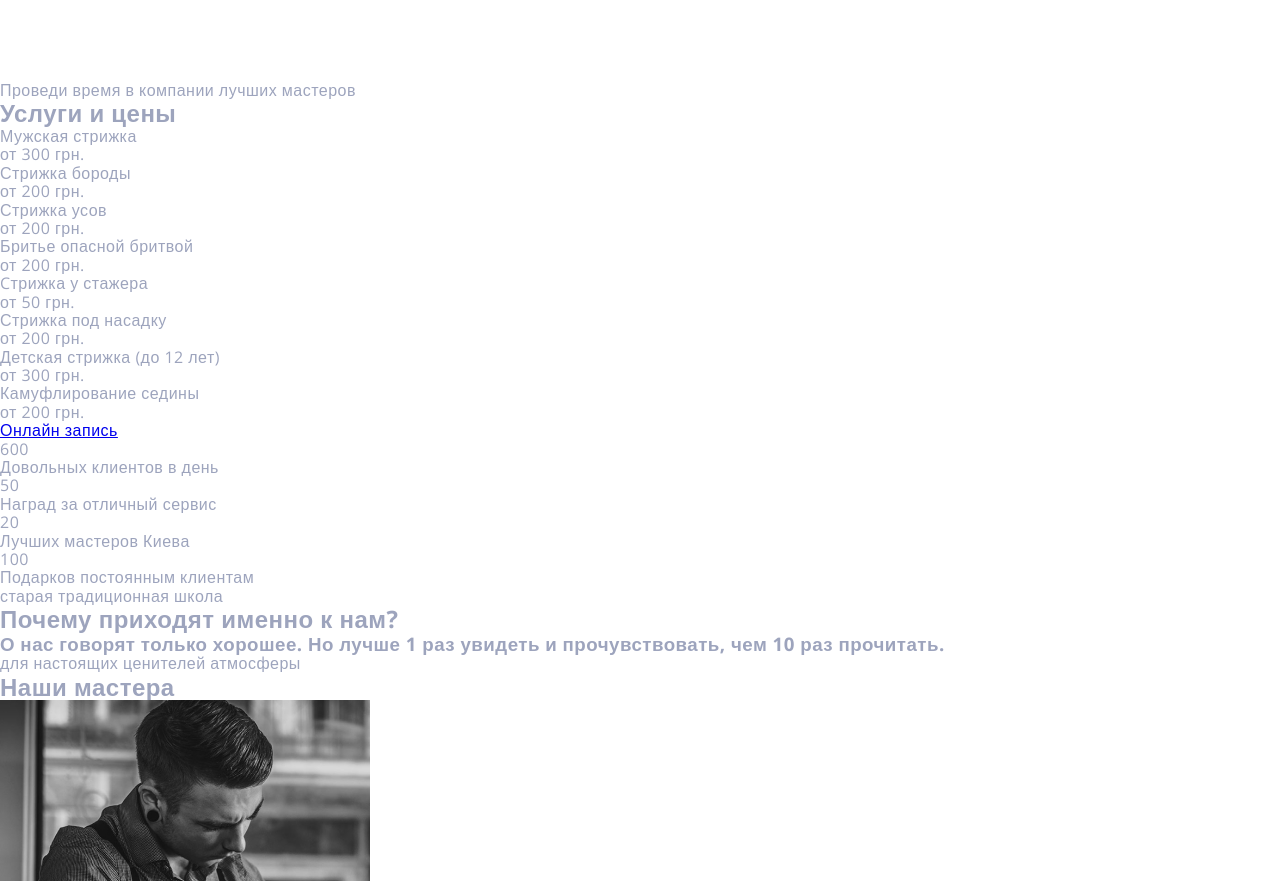
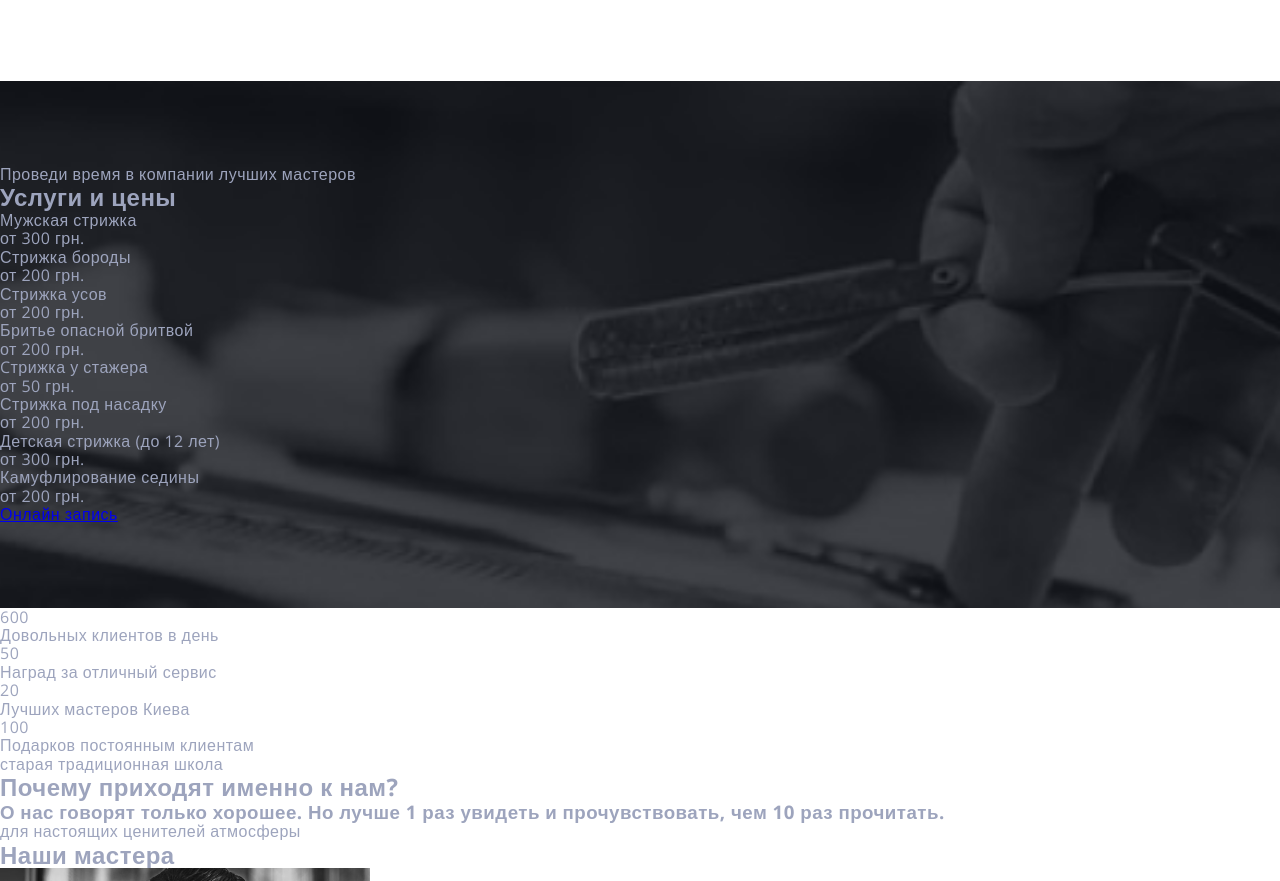
Before and after one commit to Balor1989/Barbershop, a plain HTML site: page index.html in a window 1280 px wide. Shown: the part 1862-2743 px from the top of the page. Drawn offline with nearby package versions, Linux system fonts and the light colour scheme.

Commit message:
Добавляет фон price-section

```diff
--- /dev/null
+++ b/sass/components/_price-section.scss
@@ -0,0 +1,9 @@
+.price-section {
+  padding-top: 84px;
+  padding-bottom: 84px;
+  background-color: #111319;
+  background-image: url(../images/price-background.png);
+  background-position: center;
+  background-repeat: no-repeat;
+  background-size: cover;
+}
--- a/sass/main.scss
+++ b/sass/main.scss
@@ -3,3 +3,4 @@
 @import './components/header';
 @import './components/about-section';
 @import './components/mobile-menu';
+@import './components/price-section';
```
Also changed, not shown: index.html (+0 -2 lines), css/main.css, css/main.min.css, images/price-background.png (added), 2 other files.
